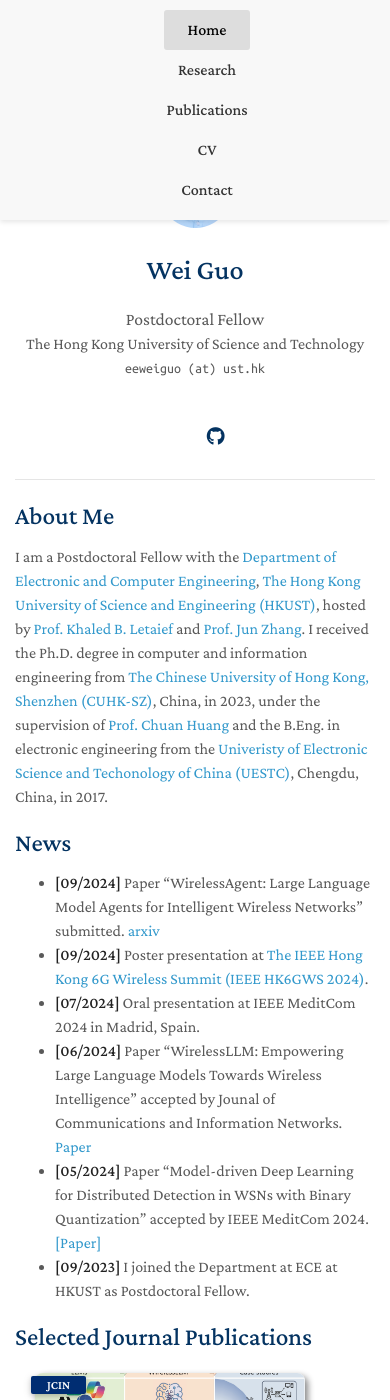
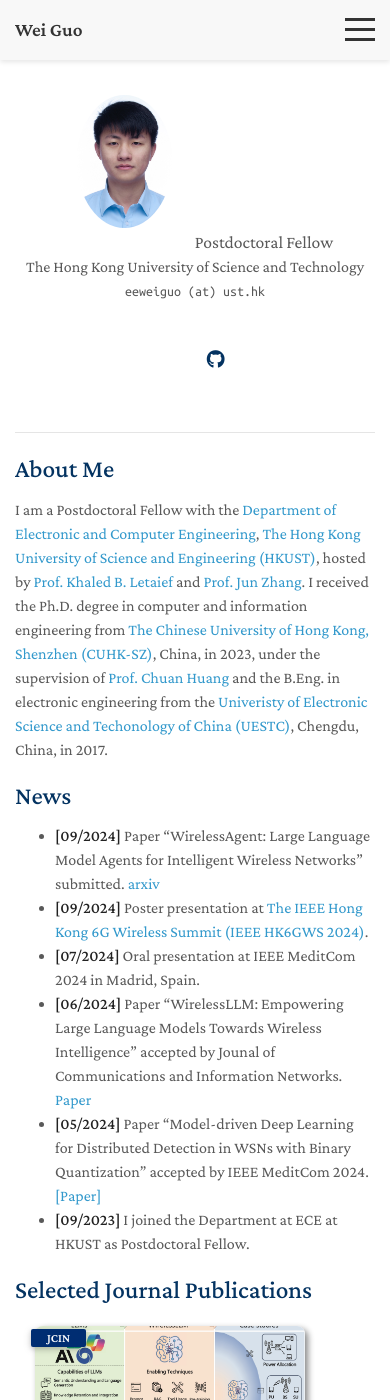
Before and after one commit to weiguo-test/weiguo-test.github.io, a Jekyll site: the page built from index.md, in a window 390 px wide and 1400 px high. Built offline with Jekyll 4.4.1, drawn with Linux system fonts in a browser that asks for light colours; a style sheet for code colours, icons or effects is not loaded; our own code applies the rules of GitHub Pages for plain Markdown files.

Commit message:
Update Navigation

```diff
--- a/_includes/navigation.html
+++ b/_includes/navigation.html
@@ -1,6 +1,14 @@
 <nav class="site-nav">
   <div class="nav-container">
-    <ul class="nav-links">
+    <div class="nav-logo">
+      <a href="/">{{ site.title }}</a>
+    </div>
+    <div class="nav-toggle" id="navToggle">
+      <span></span>
+      <span></span>
+      <span></span>
+    </div>
+    <ul class="nav-links" id="navLinks">
       {% for item in site.data.navigation.main %}
         <li class="nav-item">
           <a href="{{ item.url | relative_url }}" class="nav-link{% if page.url == item.url %} active{% endif %}">{{ item.name }}</a>
--- a/_layouts/homepage.html
+++ b/_layouts/homepage.html
@@ -35,6 +35,30 @@
     <link rel="stylesheet" href="./assets/css/publications-no-dark-mode.css">
     <link rel="stylesheet" href="./assets/css/navigation.css">
     {% endif %}
+
+    <style>
+      /* 移动端侧边栏样式调整 */
+      @media screen and (max-width: 768px) {
+        .wrapper header {
+          text-align: center;
+          width: 100% !important;
+          float: none !important;
+          position: static !important;
+          margin-bottom: 30px;
+        }
+
+        .wrapper section {
+          width: 100% !important;
+          float: none !important;
+          margin-left: 0 !important;
+        }
+
+        /* 在移动设备上隐藏重复的标题，因为已经在导航栏中显示 */
+        header h1 {
+          display: none;
+        }
+      }
+    </style>
 
   </head>
   <body>
--- a/assets/css/navigation.css
+++ b/assets/css/navigation.css
@@ -10,22 +10,34 @@
 
 .nav-container {
   display: flex;
-  justify-content: center;
+  justify-content: space-between;
+  align-items: center;
   background-color: #f8f8f8;
-  padding: 10px 0;
+  padding: 0 20px;
   box-shadow: 0 2px 5px rgba(0, 0, 0, 0.1);
   width: 100%;
+  box-sizing: border-box;
+  max-width: 1200px;
+  margin: 0 auto;
+  height: 60px;
+}
+
+.nav-logo {
+  font-weight: 600;
+  font-size: 1.2rem;
+}
+
+.nav-logo a {
+  text-decoration: none;
+  color: #333;
 }
 
 .nav-links {
   display: flex;
-  flex-wrap: wrap;
   list-style: none;
   margin: 0;
   padding: 0;
-  justify-content: center;
-  max-width: 1200px;
-  width: 100%;
+  align-items: center;
 }
 
 .nav-item {
@@ -53,6 +65,52 @@
   color: #000;
 }
 
+/* 汉堡菜单按钮 */
+.nav-toggle {
+  display: none;
+  cursor: pointer;
+  width: 30px;
+  height: 24px;
+  position: relative;
+  z-index: 1001;
+}
+
+.nav-toggle span {
+  display: block;
+  height: 3px;
+  width: 100%;
+  background-color: #333;
+  position: absolute;
+  left: 0;
+  transition: all 0.3s ease;
+}
+
+.nav-toggle span:nth-child(1) {
+  top: 0;
+}
+
+.nav-toggle span:nth-child(2) {
+  top: 10px;
+}
+
+.nav-toggle span:nth-child(3) {
+  top: 20px;
+}
+
+.nav-toggle.active span:nth-child(1) {
+  transform: rotate(45deg);
+  top: 10px;
+}
+
+.nav-toggle.active span:nth-child(2) {
+  opacity: 0;
+}
+
+.nav-toggle.active span:nth-child(3) {
+  transform: rotate(-45deg);
+  top: 10px;
+}
+
 /* 添加页面内容的上边距，为固定导航栏腾出空间 */
 .wrapper {
   padding-top: 60px !important;
@@ -63,6 +121,10 @@
   .nav-container {
     background-color: #2a2a2a;
     box-shadow: 0 2px 5px rgba(0, 0, 0, 0.3);
+  }
+
+  .nav-logo a {
+    color: #ddd;
   }
 
   .nav-link {
@@ -78,18 +140,59 @@
     background-color: #3a3a3a;
     color: #fff;
   }
+
+  .nav-toggle span {
+    background-color: #ddd;
+  }
 }
 
-/* 响应式设计 */
-@media screen and (max-width: 600px) {
+/* 响应式设计 - 移动设备 */
+@media screen and (max-width: 768px) {
+  .nav-container {
+    padding: 0 15px;
+  }
+
+  .nav-toggle {
+    display: block;
+  }
+
   .nav-links {
     flex-direction: column;
-    align-items: center;
+    position: absolute;
+    top: 60px;
+    left: 0;
+    width: 100%;
+    background-color: #f8f8f8;
+    box-shadow: 0 5px 5px rgba(0, 0, 0, 0.1);
+    max-height: 0;
+    overflow: hidden;
+    transition: max-height 0.3s ease;
+    z-index: 1000;
+  }
+
+  .nav-links.show {
+    max-height: 500px;
+  }
+
+  .nav-item {
+    width: 100%;
+    text-align: center;
+    border-top: 1px solid rgba(0, 0, 0, 0.1);
   }
 
   .nav-link {
-    padding: 8px 12px;
-    text-align: center;
+    padding: 15px 20px;
     width: 100%;
+    box-sizing: border-box;
+  }
+
+  @media (prefers-color-scheme: dark) {
+    .nav-links {
+      background-color: #2a2a2a;
+    }
+
+    .nav-item {
+      border-top: 1px solid rgba(255, 255, 255, 0.1);
+    }
   }
 }
```
Also changed, not shown: other parts of _includes/navigation.html (+23 -0 lines).
